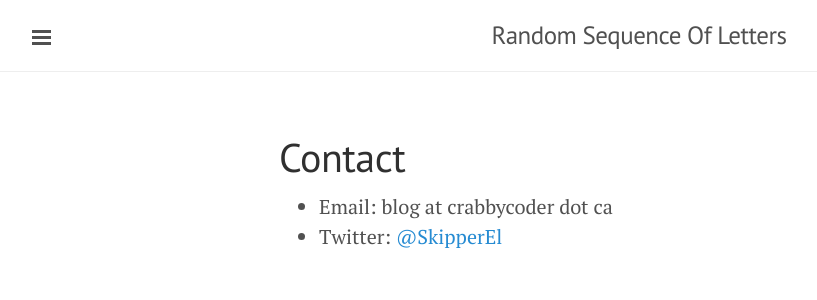
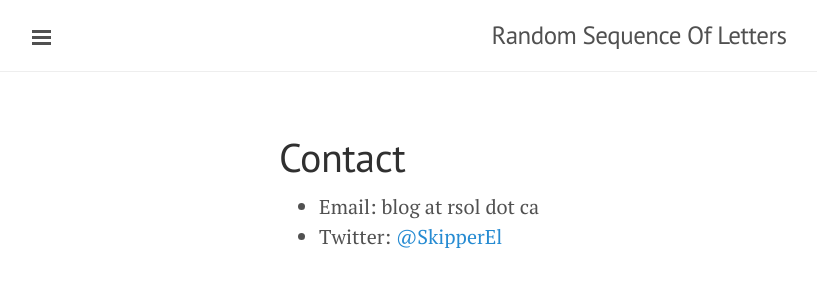
Before and after one commit to SkipperEl/SkipperEl.github.io, a Jekyll site: the page built from contact.md, in a window 1280 px wide. Shown: the top 300 px of the page, without its empty margins (1-818 px from the left). Built offline with Jekyll 4.4.1, drawn with Linux system fonts in a browser that asks for light colours; Markdown is read by kramdown in place of the engine named in the settings.

Commit message:
switch to rsol email

```diff
--- a/contact.md
+++ b/contact.md
@@ -3,5 +3,5 @@ layout: page
 title: Contact
 ---
 
-* Email: blog at crabbycoder dot ca
+* Email: blog at rsol dot ca
 * Twitter: [@SkipperEl](https://twitter.com/SkipperEl)
```
